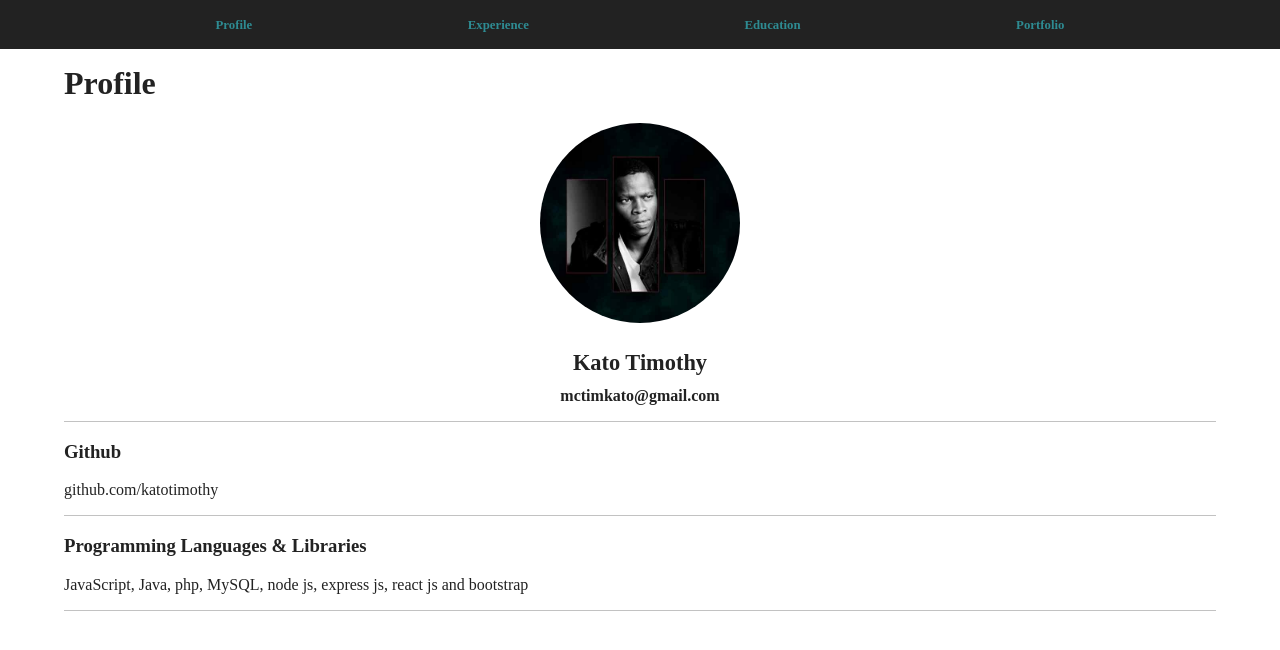
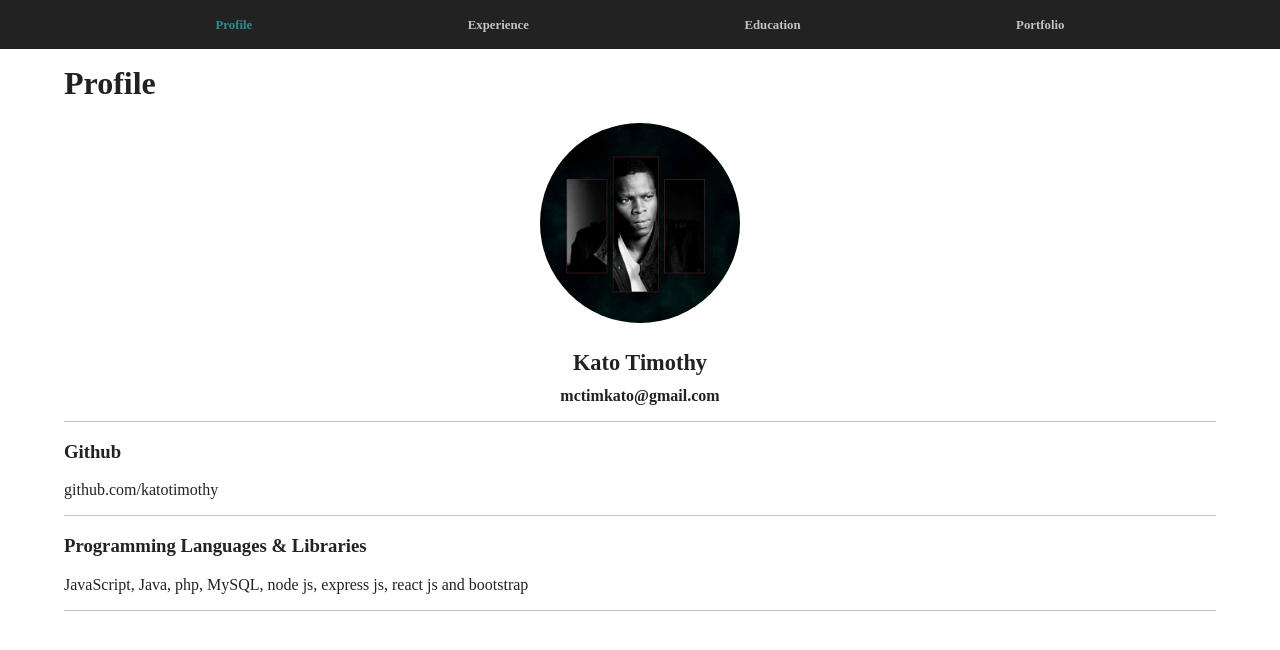
Before and after one commit to KatoTimothy/my-porfolio-website, a React (Create React App) app: page / in a window 1280 px wide. Shown: the top 650 px of the page. Built offline with nearby package versions, Linux system fonts and the light colour scheme.

Commit message:
Implemented the panel like behaviour
Created a set  of NavLinkItems  from a set of data that makes up various pages.
This data is  passed to the NavLinks component by its parent the NavBar

```diff
--- a/src/components/App.js
+++ b/src/components/App.js
@@ -43,7 +43,6 @@ function App() {
               />)
           })
         }
-
       </div>
     </div>
   )
--- a/src/components/NavBar.js
+++ b/src/components/NavBar.js
@@ -6,10 +6,31 @@ import NavLinks from './NavLinks'
 import '../css/NavBar.css'
 
 const NavBar = () => {
-
+  const pages = [
+    {
+      id: '001',
+      page: 'Profile',
+      category: 'profile'
+    },
+    {
+      id: '002',
+      page: 'Experience',
+      category: 'experience'
+    },
+    {
+      id: '003',
+      page: 'Education',
+      category: 'education'
+    },
+    {
+      id: '004',
+      page: 'Portfolio',
+      category: 'portfolio'
+    }
+  ]
   return (
     <nav className="nav-bar">
-      <NavLinks />
+      <NavLinks pages={pages} />
     </nav>
   )
 }
--- a/src/components/NavLinkItem.js
+++ b/src/components/NavLinkItem.js
@@ -1,23 +1,17 @@
-import React, { Component } from 'react'
+import React from 'react'
 
-class NavLinkItem extends Component {
-  constructor (props) {
-    super(props)
-  }
-  handleClick() {
-  }
-  render() {
+const NavLinkItem = ({ page, active, onClick, category }) => {
+
   return (
     <li className={"list-item"} >
       <a href="#"
-          className="nav-link"
-          key={this.props.key}
+        className={active ? "current-page" : ""}
+        onClick={onClick}
       >
-          {this.props.title}
+        {page}
       </a>
     </li >
   )
 }
-}
 
 export default NavLinkItem
--- a/src/components/NavLinkItems.js
+++ /dev/null
@@ -1,14 +0,0 @@
-import React from 'react'
-import NavLinkItem from './NavLinkItem'
-
-const NavLinkItems = () => {
-  //stores nav_link titles
-  const pageTitles = ["Profile", "Experience", "Education", "Portfolio"]
-
-  const navLinkItems = pageTitles.map((title, index) => <NavLinkItem title={title} key={index} />)
-  return (
-    navLinkItems
-  )
-}
-
-export default NavLinkItems
--- a/src/components/NavLinks.js
+++ b/src/components/NavLinks.js
@@ -2,20 +2,47 @@ import React, { Component } from 'react'
 import '../css/NavLink.css'
 // import $ from 'jquery'
 
-import NavLinkItems from './NavLinkItems'
+import NavLinkItem from './NavLinkItem'
 
 class NavLinks extends Component {
   constructor (props) {
     super(props)
+    this.state = {
+      pages: props.pages,
+      currentPage: "Profile"
+    }
+    this.handleClick = this.handleClick.bind(this)
+  }
+  //sets the active page
+  handleClick(page) {
+    this.setState({
+      currentPage: page
+    })
   }
 
   render() {
+    var navLinkItemSet = []
+    // let pagesSet =[]
+    for (let pageData of this.state.pages) {
+
+      var pageIsActive = this.state.currentPage === pageData.page
+
+      navLinkItemSet
+        .push(<NavLinkItem
+          page={pageData.page}
+          active={pageIsActive}
+          category={pageData.category}
+          onClick={() => this.handleClick(pageData.page)}
+          key={pageData.id}
+        />)
+    }
     return (
       <ul className="nav-items">
-        <NavLinkItems />
+        {navLinkItemSet}
       </ul>
     )
   }
 }
 
+
 export default NavLinks
--- a/src/css/NavLink.css
+++ b/src/css/NavLink.css
@@ -1,13 +1,22 @@
-.nav-link {
+/* .nav-link { */
+/* text-decoration: none;
+  font-size: 0.8em; */
+/* color: #ffffff;
+   */
+/* color: #c2c2c2;
+  font-weight: 600; */
+/* } */
+
+nav li>a {
   text-decoration: none;
   font-size: 0.8em;
   /* color: #ffffff;
    */
-  color: #2e8b92;
+  color: #c2c2c2;
   font-weight: 600;
 }
 
 .current-page {
-  color: #c2c2c2;
+  color: #2e8b92;
   font-weight: 700;
 }
```
Lines whose indentation alone changed are shown as unchanged.
